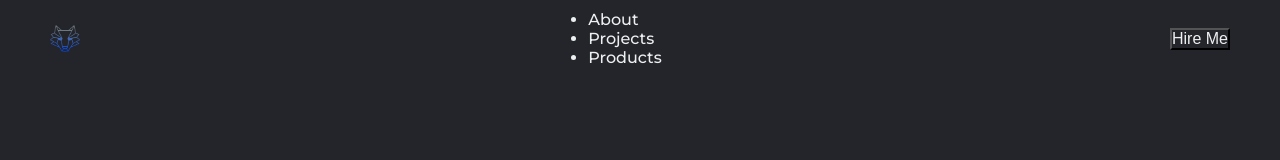
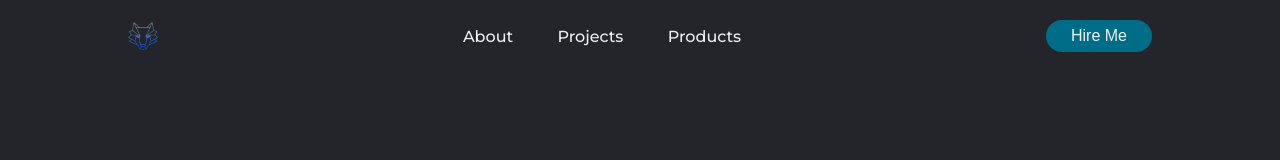
Before and after one commit to BurcisWolf/Header-Flexbox, a plain HTML site: page index.html in a window 1280 px wide. Drawn offline with Linux system fonts and the light colour scheme.

Commit message:
Basic design of header finished with hover effects

```diff
--- a/styles.css
+++ b/styles.css
@@ -1,4 +1,4 @@
-@import url('https://fonts.googleapis.com/css2?family=Montserrat:wght@500&display=swap');
+@import url('https://fonts.googleapis.com/css2?family=Montserrat:wght@500&display=swap'); /* linking fonts to our document */
 
 * {
     box-sizing: border-box;
@@ -9,9 +9,9 @@
 header {
     font-family: 'Montserrat', sans-serif;
     display: flex;
-    justify-content: space-between;
-    align-items: center;
-    padding: 10px 50px;
+    justify-content: space-between; /* vertical position */
+    align-items: center; /* horizontal position */
+    padding: 20px 10%;
 }
 header a, button, li {
     font-weight: 500;
@@ -20,5 +20,32 @@ header a, button, li {
     text-decoration: none;
 }
 .img-logo {
+    cursor: pointer;
     width: 30px;
 }
+
+.list li {
+    display: inline-block; /* displays stuff in one line , not a block element anymore */
+    padding: 0px 20px;
+}
+
+.list li a {
+    transition: all 0.4s ease 0s;
+}
+
+.list li a:hover {
+    color: #0088a9;
+}
+
+button {
+    cursor: pointer; /* when we hover over the element its gets different cursor */
+    padding: 7px 25px;
+    border: none;
+    background-color: #006d88;
+    border-radius: 50px;
+    transition: all 0.4s ease 0s;
+}
+
+button:hover {
+    background-color: #003f4e;
+}
```
